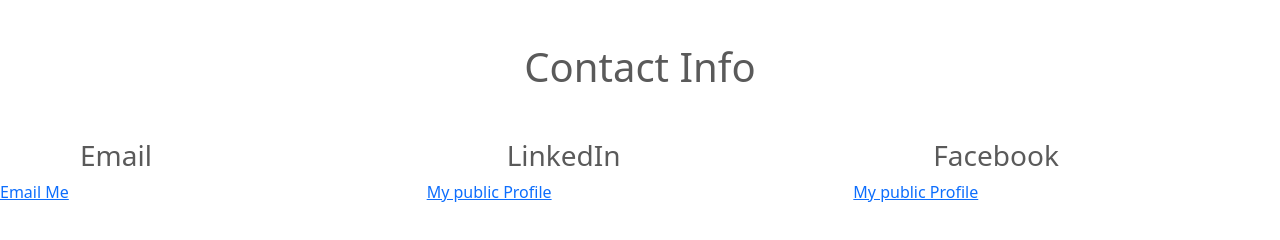
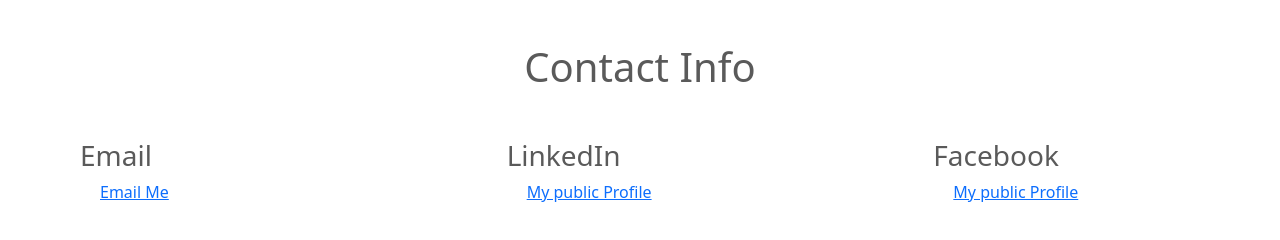
Before and after one commit to DanPhillips888/Portfolio, a plain HTML site: page bioPage.html in a window 1280 px wide. Shown: the part 708-948 px from the top of the page. Drawn offline with nearby package versions, Linux system fonts and the light colour scheme.

Commit message:
Update bioPage.html

```diff
--- a/bioPage.html
+++ b/bioPage.html
@@ -75,15 +75,15 @@
       <div class="content">
         <div>
           <h3 id="subTitle">Email</h3>
-          <a href="mailto:dan.phillips888@gmail.com">Email Me</a>
+          <a id="link" href="mailto:dan.phillips888@gmail.com">Email Me</a>
         </div>
         <div>
           <h3 id="subTitle">LinkedIn</h3>
-          <a href="https://www.linkedin.com/in/dan-2-phillips-a8268276/">My public Profile</a>
+          <a id="link" href="https://www.linkedin.com/in/dan-2-phillips-a8268276/">My public Profile</a>
         </div>
         <div>
           <h3 id="subTitle">Facebook</h3>
-          <a href="https://www.facebook.com/dan.phillips.3939/">My public Profile</a>
+          <a id="link" href="https://www.facebook.com/dan.phillips.3939/">My public Profile</a>
         </div>
       </div>
   </body>
```
